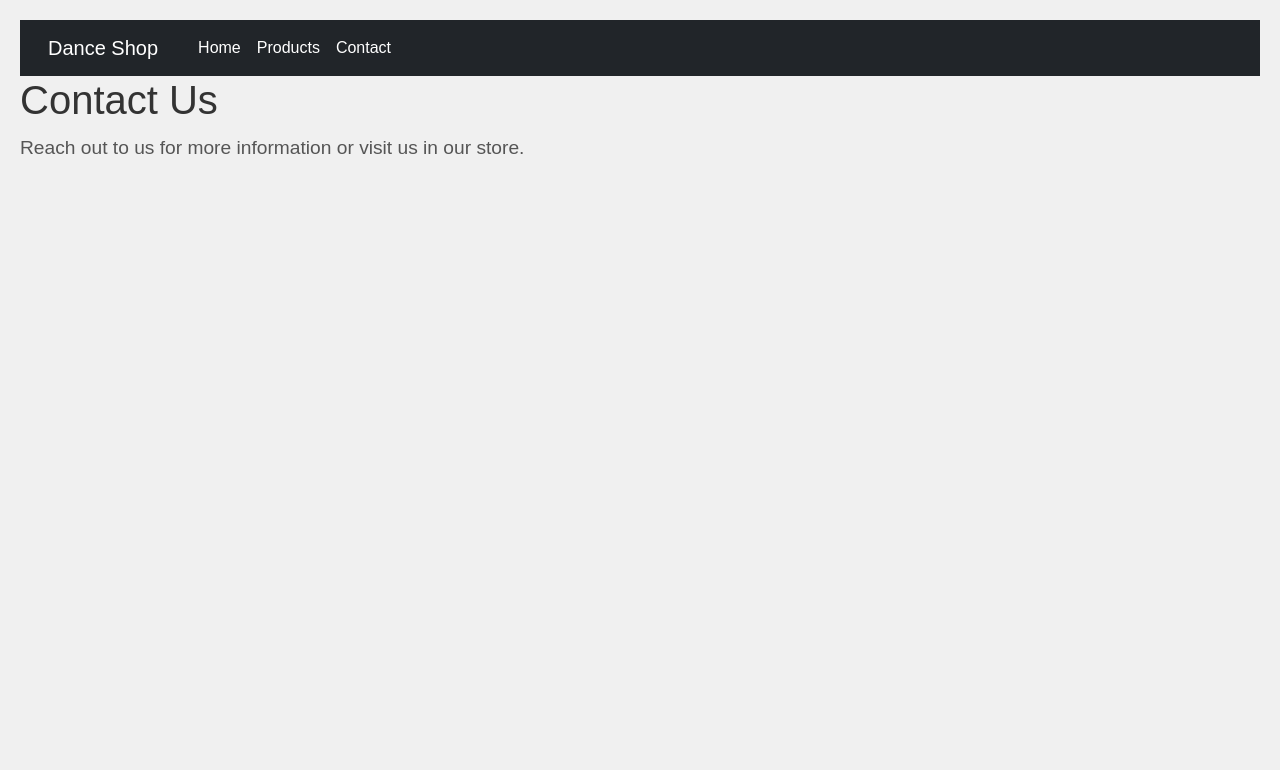
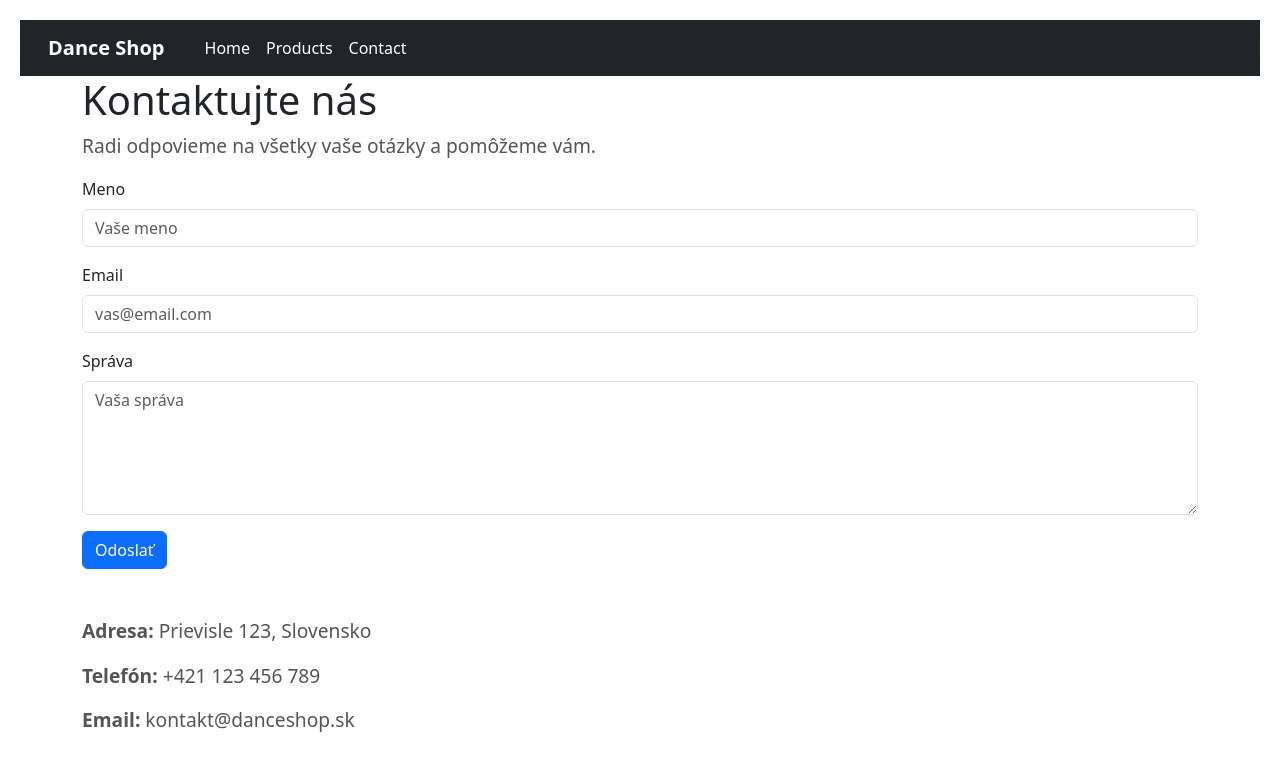
Before and after one commit to StasUniza/EShop, a React (Create React App) app in the folder dance-shop/: page /contact in a window 1280 px wide. Shown: the top 770 px of the page. Built offline with nearby package versions, Linux system fonts and the light colour scheme.

Commit message:
navbar ako komponent

```diff
--- a/dance-shop/public/index.html
+++ b/dance-shop/public/index.html
@@ -24,7 +24,7 @@
       work correctly both with client-side routing and a non-root public URL.
       Learn how to configure a non-root public URL by running `npm run build`.
     -->
-    <title>React App</title>
+    <title>Dance Shop</title>
   </head>
   <body>
     <noscript>You need to enable JavaScript to run this app.</noscript>
--- a/dance-shop/src/App.js
+++ b/dance-shop/src/App.js
@@ -1,36 +1,17 @@
+// src/App.jsx
 import React from 'react';
-import { BrowserRouter as Router, Routes, Route, Link } from 'react-router-dom';
+import { BrowserRouter as Router, Routes, Route } from 'react-router-dom';
 import HomePage from './components/HomePage';
 import ProductsPage from './components/ProductsPage';
 import ContactPage from './components/ContactPage';
-import 'bootstrap/dist/css/bootstrap.min.css';
+import Navbar from './components/Navbar/Navbar';
 import './App.css';
 
 function App() {
     return (
         <Router>
             <div className="App">
-                <nav className="navbar navbar-expand-lg navbar-dark bg-dark">
-                    <div className="container-fluid">
-                        <Link className="navbar-brand" to="/">Dance Shop</Link>
-                        <button className="navbar-toggler" type="button" data-bs-toggle="collapse" data-bs-target="#navbarNav" aria-controls="navbarNav" aria-expanded="false" aria-label="Toggle navigation">
-                            <span className="navbar-toggler-icon"></span>
-                        </button>
-                        <div className="collapse navbar-collapse" id="navbarNav">
-                            <ul className="navbar-nav">
-                                <li className="nav-item">
-                                    <Link className="nav-link" to="/">Home</Link>
-                                </li>
-                                <li className="nav-item">
-                                    <Link className="nav-link" to="/products">Products</Link>
-                                </li>
-                                <li className="nav-item">
-                                    <Link className="nav-link" to="/contact">Contact</Link>
-                                </li>
-                            </ul>
-                        </div>
-                    </div>
-                </nav>
+                <Navbar />
                 <Routes>
                     <Route path="/" element={<HomePage />} />
                     <Route path="/products" element={<ProductsPage />} />
--- a/dance-shop/src/components/ContactPage.js
+++ b/dance-shop/src/components/ContactPage.js
@@ -2,9 +2,31 @@ import React from 'react';
 
 function ContactPage() {
     return (
-        <div>
-            <h1>Contact Us</h1>
-            <p>Reach out to us for more information or visit us in our store.</p>
+        <div className="container">
+            <h1>Kontaktujte nás</h1>
+            <p>Radi odpovieme na všetky vaše otázky a pomôžeme vám.</p>
+
+            <form className="contact-form">
+                <div className="mb-3">
+                    <label htmlFor="name" className="form-label">Meno</label>
+                    <input type="text" className="form-control" id="name" placeholder="Vaše meno" />
+                </div>
+                <div className="mb-3">
+                    <label htmlFor="email" className="form-label">Email</label>
+                    <input type="email" className="form-control" id="email" placeholder="vas@email.com" />
+                </div>
+                <div className="mb-3">
+                    <label htmlFor="message" className="form-label">Správa</label>
+                    <textarea className="form-control" id="message" rows="5" placeholder="Vaša správa"></textarea>
+                </div>
+                <button type="submit" className="btn btn-primary">Odoslať</button>
+            </form>
+
+            <div className="contact-info mt-5">
+                <p><strong>Adresa:</strong> Prievisle 123, Slovensko</p>
+                <p><strong>Telefón:</strong> +421 123 456 789</p>
+                <p><strong>Email:</strong> kontakt@danceshop.sk</p>
+            </div>
         </div>
     );
 }
--- /dev/null
+++ b/dance-shop/src/components/Navbar/Navbar.css
@@ -0,0 +1,15 @@
+/* src/components/navbar/Navbar.css */
+
+.navbar-brand {
+    font-size: 1.5rem;
+    font-weight: bold;
+}
+
+.nav-link {
+    padding: 8px 16px;
+}
+
+.nav-link:hover {
+    background-color: #555;
+    border-radius: 4px;
+}
--- /dev/null
+++ b/dance-shop/src/components/Navbar/Navbar.jsx
@@ -0,0 +1,32 @@
+// src/components/navbar/Navbar.jsx
+import React from 'react';
+import { Link } from 'react-router-dom';
+import './Navbar.css';
+
+function Navbar() {
+    return (
+        <nav className="navbar navbar-expand-lg navbar-dark bg-dark">
+            <div className="container-fluid">
+                <Link className="navbar-brand" to="/">Dance Shop</Link>
+                <button className="navbar-toggler" type="button" data-bs-toggle="collapse" data-bs-target="#navbarNav" aria-controls="navbarNav" aria-expanded="false" aria-label="Toggle navigation">
+                    <span className="navbar-toggler-icon"></span>
+                </button>
+                <div className="collapse navbar-collapse" id="navbarNav">
+                    <ul className="navbar-nav">
+                        <li className="nav-item">
+                            <Link className="nav-link" to="/">Home</Link>
+                        </li>
+                        <li className="nav-item">
+                            <Link className="nav-link" to="/products">Products</Link>
+                        </li>
+                        <li className="nav-item">
+                            <Link className="nav-link" to="/contact">Contact</Link>
+                        </li>
+                    </ul>
+                </div>
+            </div>
+        </nav>
+    );
+}
+
+export default Navbar;
```
